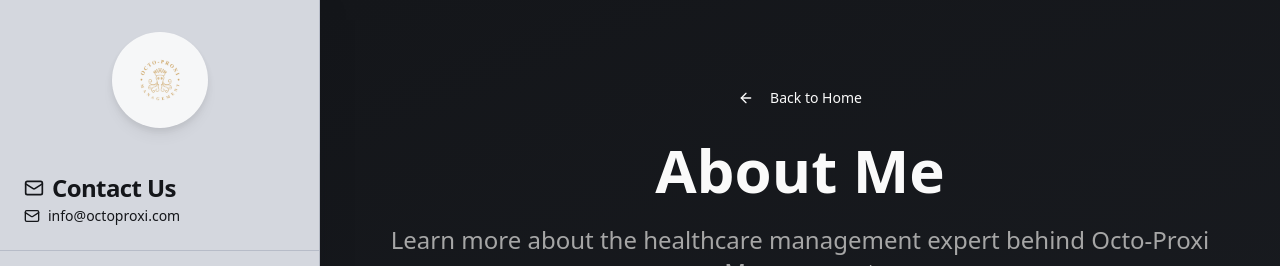
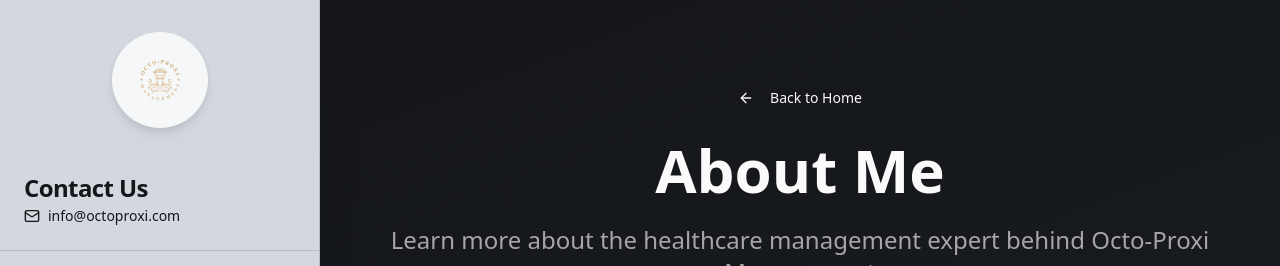
Before and after one commit to tinashe13/octo-proxi-connect, a React (Vite) app: page /about in a window 1280 px wide. Shown: the top 266 px of the page. Built offline with nearby package versions, Linux system fonts and the light colour scheme.

Commit message:
Remove email icon
Remove the email icon from the contact us section.

```diff
--- a/src/components/ContactForm.tsx
+++ b/src/components/ContactForm.tsx
@@ -1,3 +1,4 @@
+
 import { useState } from 'react';
 import { Button } from '@/components/ui/button';
 import { Input } from '@/components/ui/input';
@@ -53,8 +54,7 @@ export function ContactForm({ mobileOpen = false, onMobileClose }: { mobileOpen?
       </div>
       <Card className="h-full rounded-none border-0 bg-contact">
         <CardHeader className="border-b border-contact-border">
-          <CardTitle className="text-contact-foreground flex items-center gap-2">
-            <Mail className="h-5 w-5" />
+          <CardTitle className="text-contact-foreground">
             Contact Us
           </CardTitle>
                 <div className="space-y-2 text-sm text-contact-foreground">
@@ -145,8 +145,7 @@ export function ContactForm({ mobileOpen = false, onMobileClose }: { mobileOpen?
             </div>
             <Card className="h-full rounded-none border-0 bg-contact">
               <CardHeader className="border-b border-contact-border">
-                <CardTitle className="text-contact-foreground flex items-center gap-2">
-                  <Mail className="h-5 w-5" />
+                <CardTitle className="text-contact-foreground">
                   Contact Us
                 </CardTitle>
                 <div className="space-y-2 text-sm text-contact-foreground">
```
